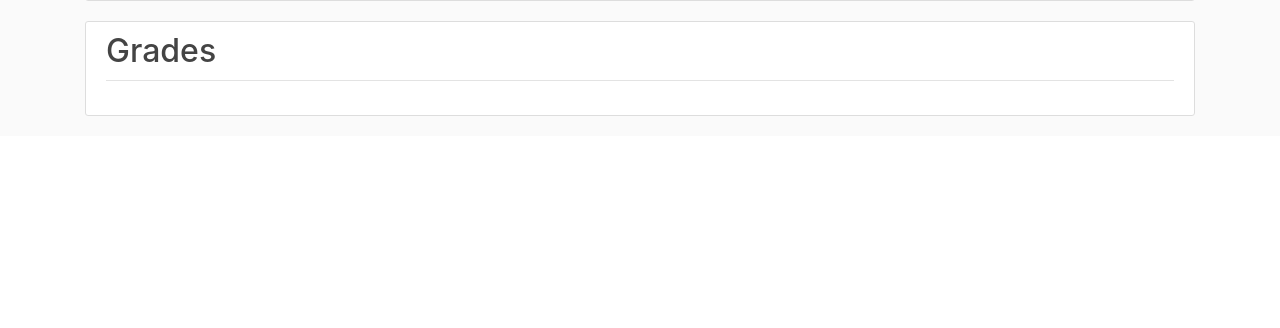
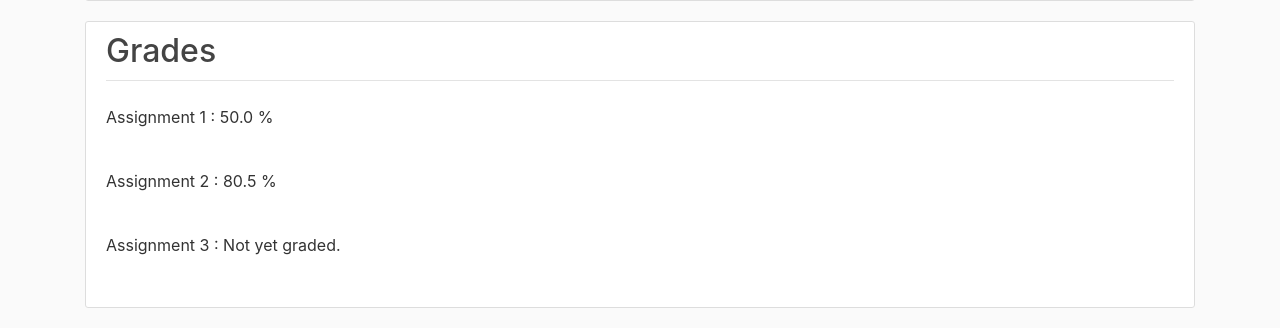
Before and after one commit to SamsonKaller/soen-357-final-project, a Flask app: a page that uses flaskapp/templates/course.html in a window 1280 px wide. Shown: the part 847-1175 px from the top of the page. Before the commit the page ends 963 px from the top, so only its background shows below. Run offline with Flask 3, Linux system fonts and the light colour scheme; the visitor is signed in with stand-in values (Sample User, id 1); data comes from the database, SQL or seed files in the repository; both versions use the stored data as it was after the commit; some libraries are stand-ins or nearby versions.

Commit message:
Assignemnt grades now posted

```diff
--- a/flaskapp/models.py
+++ b/flaskapp/models.py
@@ -35,6 +35,7 @@ class Assignment(db.Model):
     name = db.Column(db.String(32), nullable=False)
     date_due = db.Column(db.DateTime, nullable=False, default=datetime.utcnow)
     upload_file = db.Column(db.String(32), nullable=False)
+    grade = db.Column(db.Float, default=-1)
     class_id = db.Column(db.Integer, db.ForeignKey('course.id'), nullable=False)
 
     def __repr__(self):
--- a/flaskapp/routes.py
+++ b/flaskapp/routes.py
@@ -124,15 +124,19 @@ def populate_db():
     db.session.add(c4)
 
     a1 = Assignment(name='Assignment 1', date_due=datetime.datetime(2023, 4, 19), upload_file='elec372_ass1.pdf', course=c1)
+    a1.grade = 50.0
     a2 = Assignment(name='Assignment 2', date_due=datetime.datetime(2023, 3, 3), upload_file='elec372_ass2.pdf', course=c1)
+    a2.grade = 80.5
     a3 = Assignment(name='Assignment 3', date_due=datetime.datetime(2023, 2, 28), upload_file='elec372_ass3.pdf', course=c1)
     db.session.add(a1)
     db.session.add(a2)
     db.session.add(a3)
 
     a4 = Assignment(name='Assignment 1', date_due=datetime.datetime(2023, 1, 19), upload_file='coen316_ass1.pdf', course=c2)
+    a4.grade = 72
     a5 = Assignment(name='Assignment 2', date_due=datetime.datetime(2023, 7, 3), upload_file='coen316_ass2.pdf', course=c2)
     a6 = Assignment(name='Assignment 3', date_due=datetime.datetime(2023, 5, 28), upload_file='coen316_ass3.pdf', course=c2)
+    a6.grade = 35.6
     db.session.add(a4)
     db.session.add(a5)
     db.session.add(a6)
@@ -140,13 +144,17 @@ def populate_db():
     a7 = Assignment(name='Assignment 1', date_due=datetime.datetime(2023, 1, 19), upload_file='coen421_ass1.pdf', course=c3)
     a8 = Assignment(name='Assignment 2', date_due=datetime.datetime(2023, 7, 3), upload_file='coen421_ass2.pdf', course=c3)
     a9 = Assignment(name='Assignment 3', date_due=datetime.datetime(2023, 5, 28), upload_file='coen421_ass3.pdf', course=c3)
+    a9.grade = 44
     db.session.add(a7)
     db.session.add(a8)
     db.session.add(a9)
 
     a10 = Assignment(name='Assignment 1', date_due=datetime.datetime(2023, 1, 19), upload_file='soen357_ass1.pdf', course=c4)
+    a10.grade = 100
     a11 = Assignment(name='Assignment 2', date_due=datetime.datetime(2023, 7, 3), upload_file='soen357_ass2.pdf', course=c4)
+    a11.grade = 80.5
     a12 = Assignment(name='Assignment 3', date_due=datetime.datetime(2023, 5, 28), upload_file='soen357_ass3.pdf', course=c4)
+    a12.grade = 94.3
     db.session.add(a10)
     db.session.add(a11)
     db.session.add(a12)
--- a/flaskapp/templates/course.html
+++ b/flaskapp/templates/course.html
@@ -24,7 +24,6 @@
 					{{ assignment.name }}, Due {{ assignment.date_due.strftime('%Y-%m-%d') }}:
 					<a href="{{ url_for('static', filename='assignments/' + assignment.upload_file) }}">{{ assignment.upload_file }}</a>
 				</p>
-
 			{% endfor %}
 		</div>
 	</article>
@@ -33,9 +32,9 @@
 			<div class="article-metadata mb-4">
 				<h2>Grades</h2>
 			</div>
-<!--			 for a, g in courseContent['grades'].items()
-				<p class="article-content">{{ a }} : {{ g }}%</a>
-			 endfor  -->
+			{% for a in course.assignments %}
+				<p class="article-content">{{ a.name }} : {% if a.grade == -1 %}Not yet graded.{% else %}{{ a.grade }} %{% endif %}</a>
+			{% endfor %}
 		</div>
 	</article>
 {% endblock content %}
```
Also changed, not shown: instance/site.db, 1 other file.
